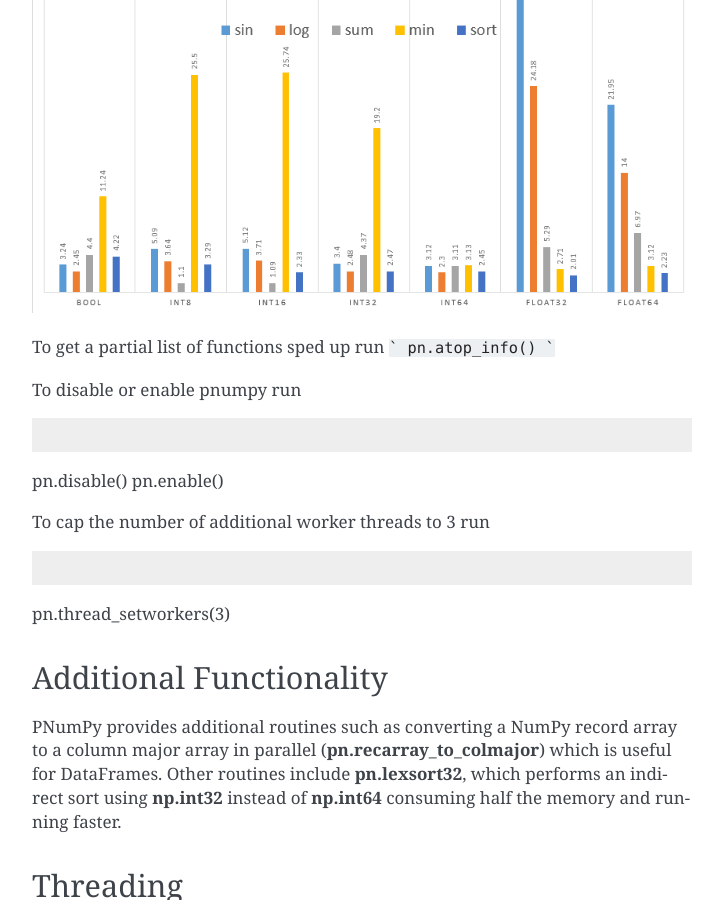
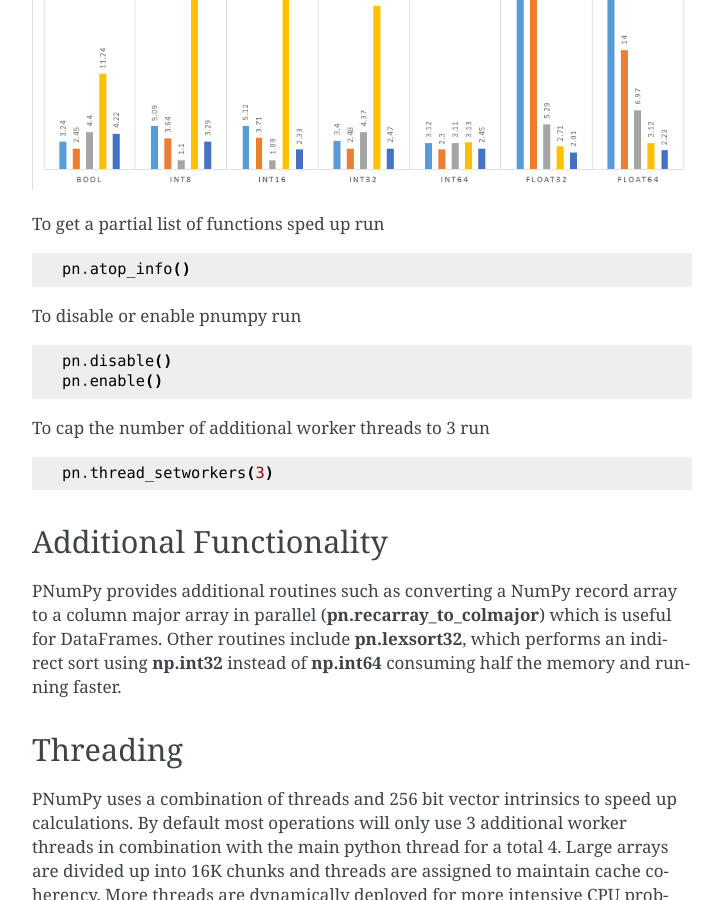
Before and after one commit to Quansight/pnumpy, a Sphinx documentation site: the page built from doc_src/source/index.rst, in a window 1280 px wide and 900 px high, scrolled down 1425 px. Shown: the whole window, without its empty margins (388-1111 px from the left). Built offline with Sphinx 7.4.7, drawn with Linux system fonts in a browser that asks for light colours; some of the changed text lies outside the part shown.

Commit message:
Update index.rst

````diff
--- a/doc_src/source/index.rst
+++ b/doc_src/source/index.rst
@@ -24,37 +24,43 @@
 ------------
 
 .. code-block:: python
-pip install pnumpy
+
+   pip install pnumpy
 
 To use the project:
 
 .. code-block:: python
-import pnumpy as pn
+
+   import pnumpy as pn
 
 
 Parallel NumPy speeds up NumPy silently under the hood.  To see some benchmarks yourself run
 
 .. code-block:: python
-pn.benchmark()
+
+   pn.benchmark()
 
 .. image:: ../images/bench4graph2.PNG
 .. image:: ../images/bench4graph3.PNG
 
 To get a partial list of functions sped up run
-```
-pn.atop_info()
-```
+
+.. code-block:: python
+
+   pn.atop_info()
 
 To disable or enable pnumpy run
 
 .. code-block:: python
-pn.disable()
-pn.enable()
+
+   pn.disable()
+   pn.enable()
 
 To cap the number of additional worker threads to 3 run
 
 .. code-block:: python
-pn.thread_setworkers(3)
+
+   pn.thread_setworkers(3)
 
 Additional Functionality
 ------------------------
@@ -85,8 +91,9 @@
 To run all the tests run:
 
 .. code-block:: python
-python -m pip install pytest
-python -m pytest tests
+
+   python -m pip install pytest
+   python -m pytest tests
 
 
 Indices and tables
````
